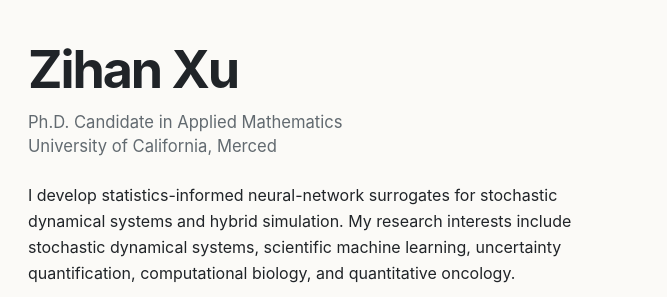
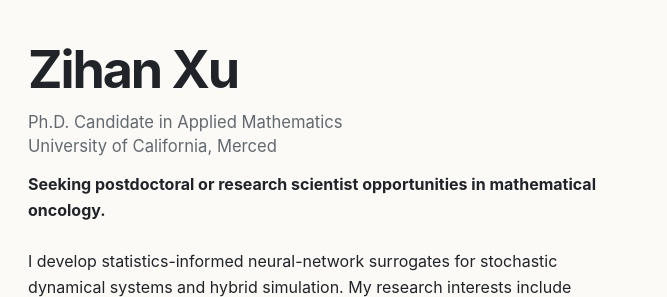
Before and after one commit to Zihan-Xu527/zihan-xu527.github.io, a plain HTML site: page index.html in a window 1280 px wide. Shown: the part 30-327 px from the top of the page, 404-1071 px from the left. Drawn offline with Linux system fonts and the light colour scheme.

Commit message:
Add mathematical oncology job search statement

```diff
--- a/index.html
+++ b/index.html
@@ -33,6 +33,7 @@
           <div class="profile-copy">
             <h1>Zihan Xu</h1>
             <p class="position">Ph.D. Candidate in Applied Mathematics<br>University of California, Merced</p>
+            <p class="seeking">Seeking postdoctoral or research scientist opportunities in mathematical oncology.</p>
             <p>
               I develop statistics-informed neural-network surrogates for stochastic dynamical systems
               and hybrid simulation. My research interests include stochastic dynamical systems,
--- a/styles.css
+++ b/styles.css
@@ -92,7 +92,13 @@ a:focus-visible {
   line-height: 1.45;
 }
 
-.profile-copy > p:not(.position, .meta) {
+.seeking {
+  margin: 0.85rem 0 0;
+  color: var(--accent);
+  font-weight: 650;
+}
+
+.profile-copy > p:not(.position, .seeking, .meta) {
   max-width: 740px;
   margin: 1.55rem 0 0;
 }
@@ -194,7 +200,7 @@ footer {
   .profile { padding-top: 2.75rem; }
   .profile-layout { grid-template-columns: 112px minmax(0, 1fr); gap: 1.25rem; }
   .portrait { width: 112px; height: 112px; }
-  .profile-copy > p:not(.position, .meta) { grid-column: 1 / -1; }
+  .profile-copy > p:not(.position, .seeking, .meta) { grid-column: 1 / -1; }
   .dated-list li { display: block; }
   .dated-list time { display: block; margin-bottom: 0.08rem; }
 }
```
